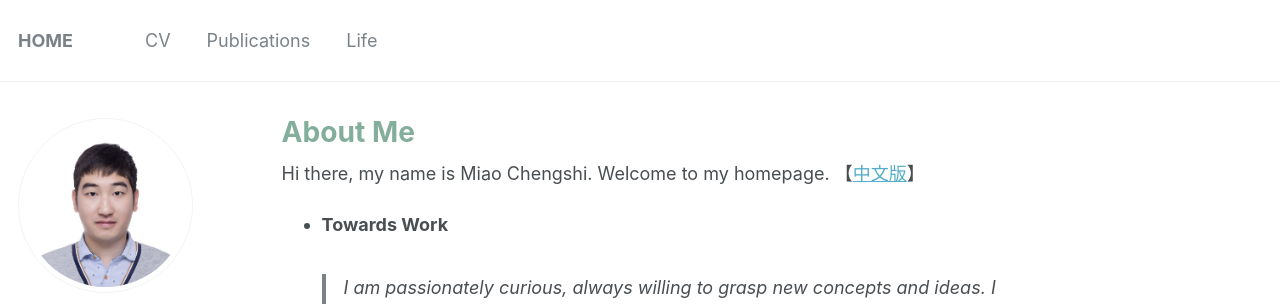
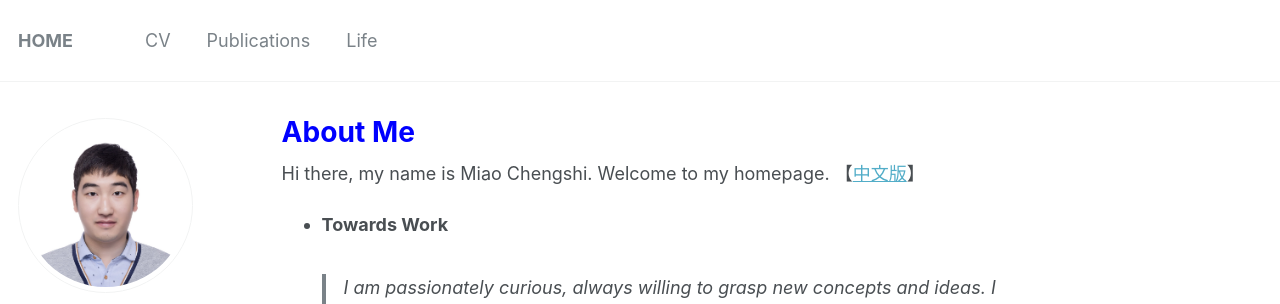
Before and after one commit to miaochengshi/miaochengshi.github.io, a Jekyll site: the page built from _pages/about.md, in a window 1280 px wide. Shown: the top 304 px of the page. Built offline with Jekyll 4.4.1, drawn with Linux system fonts in a browser that asks for light colours.

Commit message:
Update _base.scss

```diff
--- a/_sass/_base.scss
+++ b/_sass/_base.scss
@@ -31,7 +31,7 @@ h1, h2, h3, h4, h5, h6 {
 h1 {
   margin-top: 0;
   font-size: $type-size-3;
-  color: #83AE9B;
+  color: blue;
 }
 
 h2 {
```
